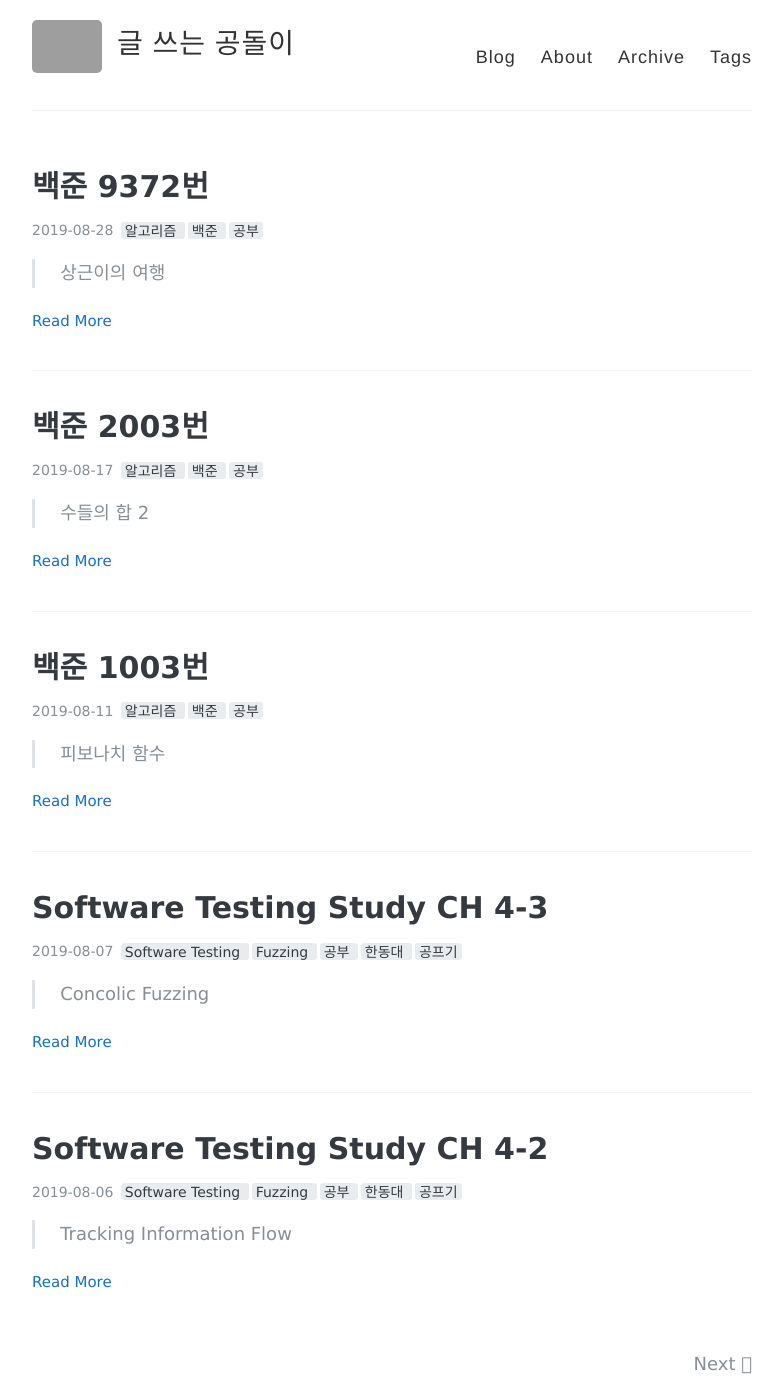
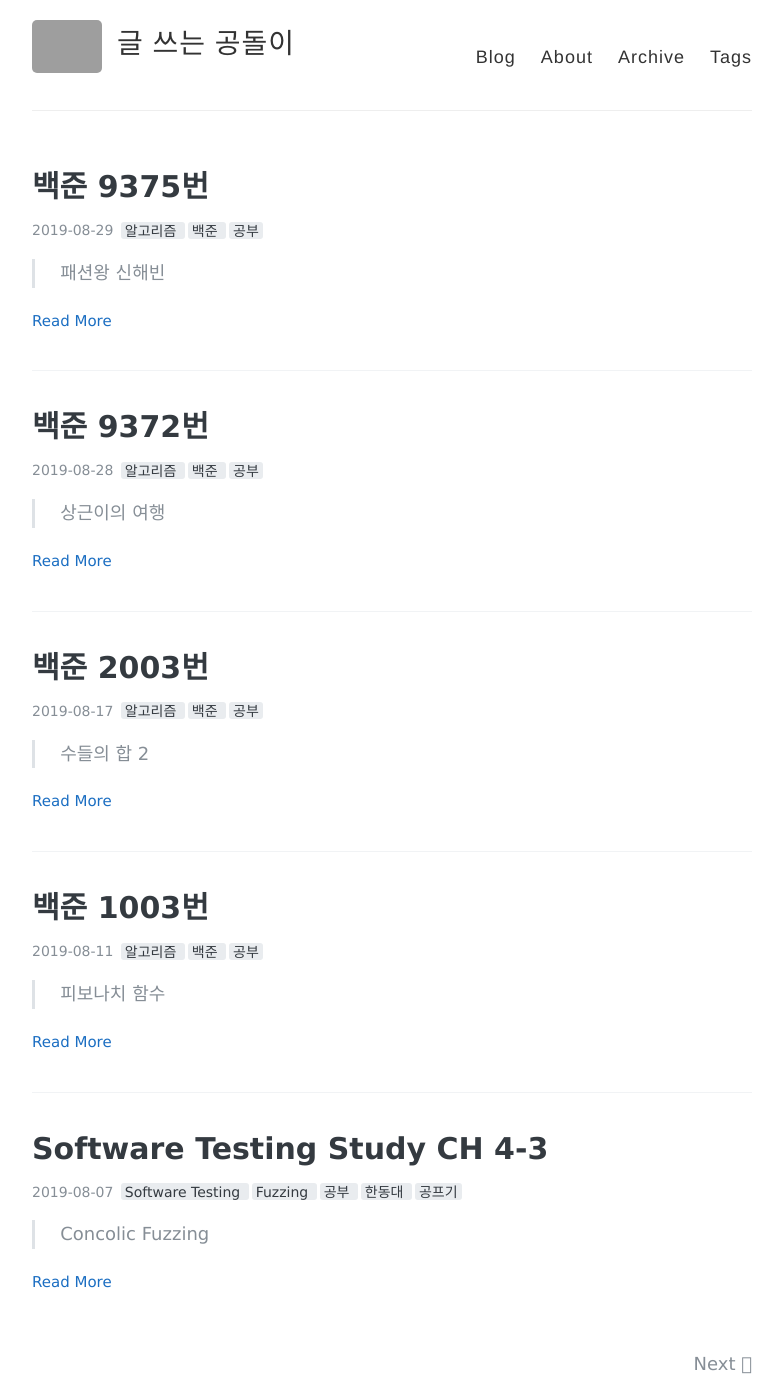
Before and after one commit to sihyungyou/sihyungyou.github.io, a Jekyll site: the page built from index.html, in a window 1280 px wide and 1400 px high. Shown: the whole window, without its empty margins (248-1031 px from the left). Built offline with Jekyll 4.4.1, drawn with Linux system fonts in a browser that asks for light colours; the list of posts is cut into pages by our own code; some of the changed lines change nothing that is shown; grey boxes are pictures that could not be loaded.

```diff
--- /dev/null
+++ b/_posts/2019-08-29-baekjoon-9375.md
@@ -0,0 +1,55 @@
+---
+layout: post
+title: "백준 9375번"
+tags: [알고리즘, 백준, 공부]
+comments: true
+---
+
+> 패션왕 신해빈
+
+/*
+문제
+해빈이는 패션에 매우 민감해서 한번 입었던 옷들의 조합을 절대 다시 입지 않는다. 예를 들어 오늘 해빈이가 안경, 코트, 상의, 신발을 입었다면, 다음날은 바지를 추가로 입거나 안경대신 렌즈를 착용하거나 해야한다. 해빈이가 가진 의상들이 주어졌을때 과연 해빈이는 알몸이 아닌 상태로 며칠동안 밖에 돌아다닐 수 있을까?
+
+입력
+첫째 줄에 테스트 케이스가 주어진다. 테스트 케이스는 최대 100이다.
+
+각 테스트 케이스의 첫째 줄에는 해빈이가 가진 의상의 수 n(0 ≤ n ≤ 30)이 주어진다.
+다음 n개에는 해빈이가 가진 의상의 이름과 의상의 종류가 공백으로 구분되어 주어진다. 같은 종류의 의상은 하나만 입을 수 있다.
+모든 문자열은 1이상 20이하의 알파벳 소문자로 이루어져있으며 같은 이름을 가진 의상은 존재하지 않는다.
+
+출력
+각 테스트 케이스에 대해 해빈이가 알몸이 아닌 상태로 의상을 입을 수 있는 경우를 출력하시오.
+*/
+
+#include <iostream>
+#include <map>
+
+using namespace std;
+
+int main() {
+
+    int T, N, i, j, mul;
+    string temp, key;
+    map <string, int> m;
+    pair<map<string, int>::iterator, bool > pr;
+
+    cin >> T;
+
+    for(i = 0; i < T; i++) {
+        m.clear();
+        mul = 1;
+        cin >> N;
+        for (j = 0; j < N; j++) {
+            cin >> temp >> key;
+            pr = m.insert(pair <string, int> (key, 1));
+            if(!pr.second) m[key]++;
+        }
+        for (map<string, int>::iterator it = m.begin(); it != m.end(); it++) {
+            mul = mul * (it->second + 1);
+        }
+        cout << mul - 1 << endl;
+    }
+
+    return 0;
+}
```
Also changed, not shown: _posts/2019-08-28-baekjoon-9372.md (line endings or trailing spaces).
